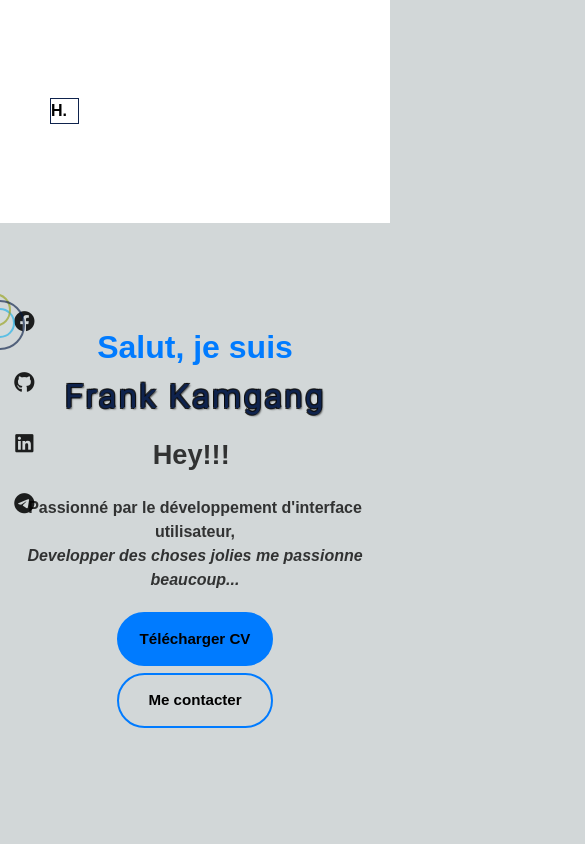
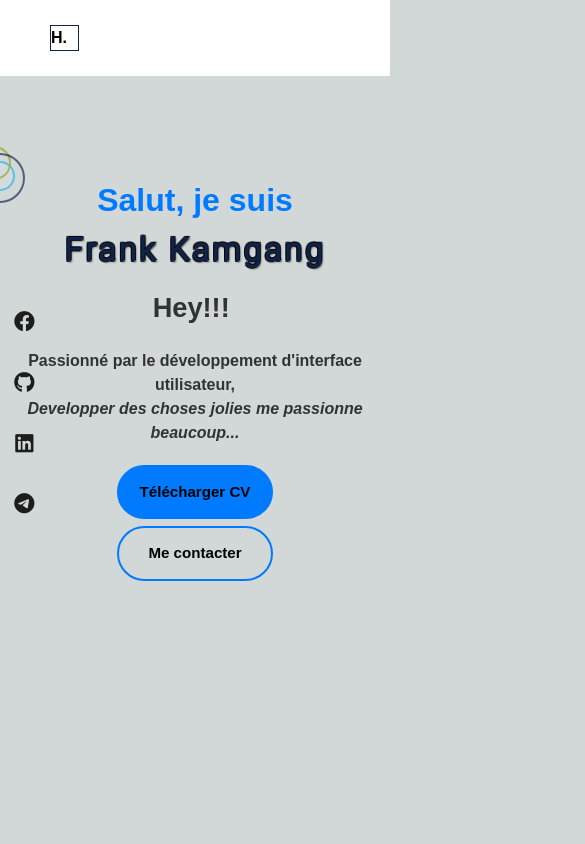
Before and after one commit to Frankam487/portfolio1, a React (Vite) app: page / in a window 390 px wide. Shown: the top 844 px of the page, 585 px wide, since content can reach past the window. Built offline with nearby package versions, Linux system fonts and the light colour scheme.

Commit message:
navBar configured

```diff
--- a/src/components/Formm.jsx
+++ b/src/components/Formm.jsx
@@ -1,5 +1,5 @@
 import { useState } from "react";
-import { useForm } from "react-hook-form";
+
 
 function Formm() {
 
@@ -10,11 +10,11 @@ const [texta, settexta] = useState("");
 
 const handleSubmit = (e) => {
 e.preventDefault();
- console.log(name);
+alert("Envoyé avec succès !");
 
-
-  alert("Envoyé avec succès!")
-
+  setName(" ");
+  settexta(" ");
+  setsubject('')
 }
 
 
--- a/src/styles/_settings.scss
+++ b/src/styles/_settings.scss
@@ -40,7 +40,7 @@ $black: black;
     padding: 0;
     box-sizing: border-box;
     font-family: Arial, Helvetica, sans-serif;
-    transition: .3s ease;
+    transition: .4s ease;
 }
 
 li {
--- a/src/styles/components/_Icons.scss
+++ b/src/styles/components/_Icons.scss
@@ -1,6 +1,6 @@
 
 .icons {
-    z-index: -10;
+    z-index: 10;
     position: fixed;
     top: 34%;
     left: 0;
--- a/src/styles/components/_header.scss
+++ b/src/styles/components/_header.scss
@@ -22,12 +22,7 @@
 
     ul {
         @media screen and (max-width: 888px) {
-            background-color: red;
-            display: block;
-            width: calc(60% - 20px);
-            @include childCenter;
-            flex-direction: column;
-            transform: translateX(600px);
+            display: none;
 
             .li {
                 width: 30px;
```
